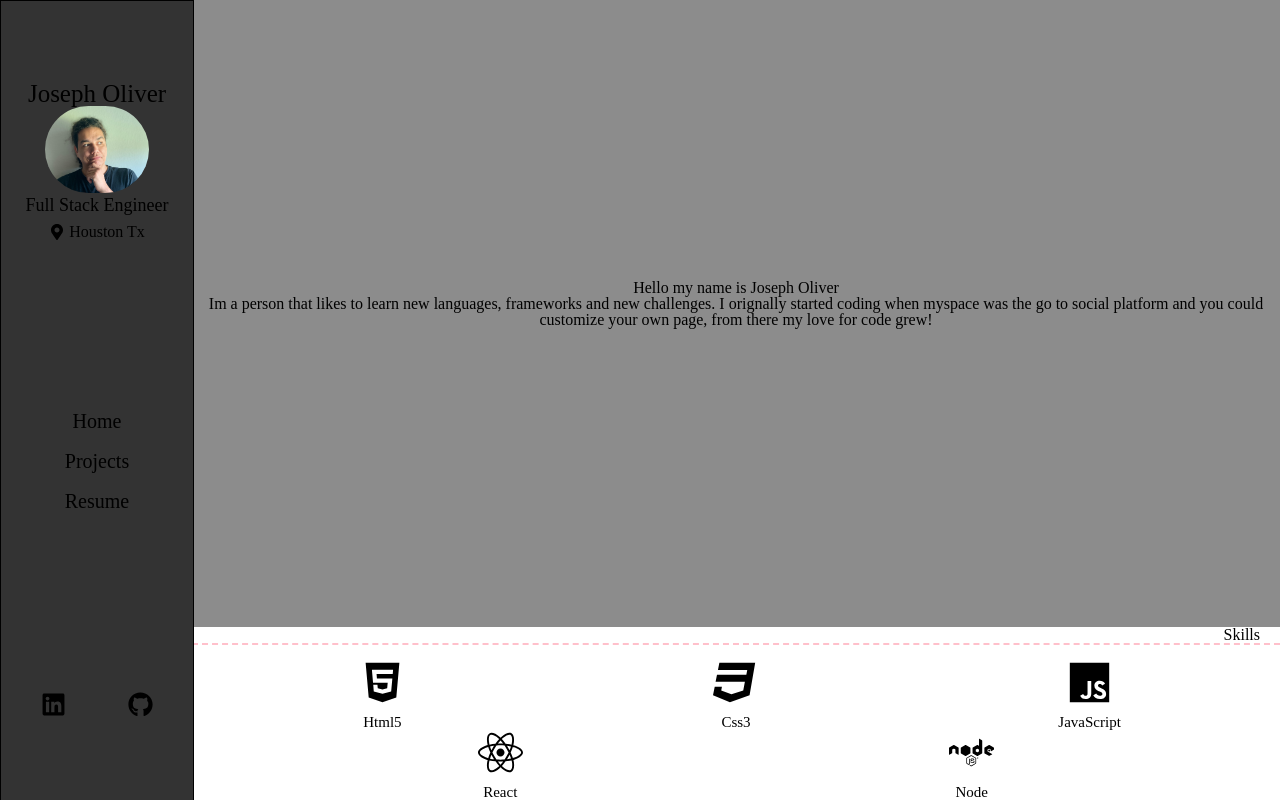
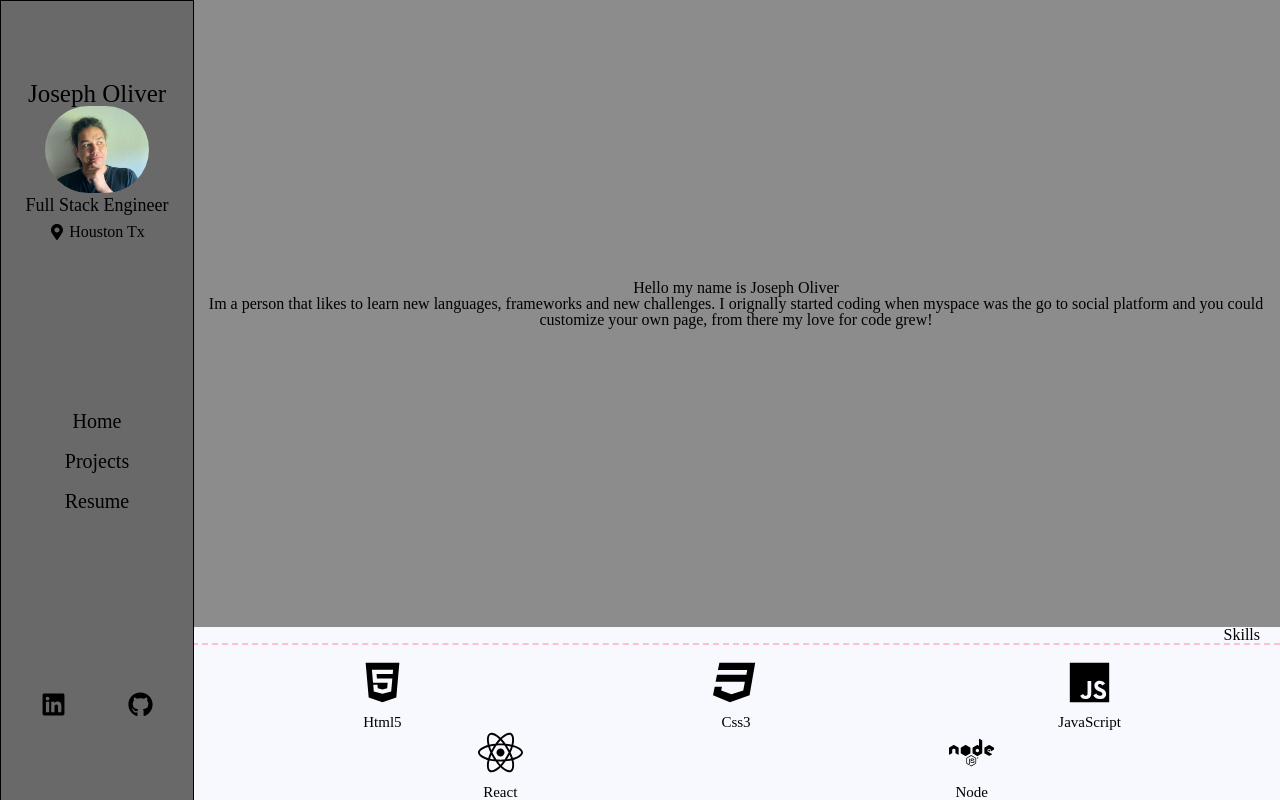
Before and after one commit to j0liver/mysite3, a React (Create React App) app: page / in a window 1280 px wide. Built offline with nearby package versions, Linux system fonts and the light colour scheme.

Commit message:
changed colors

```diff
--- a/src/components/ProjectsCard.css
+++ b/src/components/ProjectsCard.css
@@ -6,7 +6,7 @@
     justify-content: center;
     margin-top: 25px;
     border: 1px solid black;
-    border-radius: 25px;
+    border-radius: 15px;
     box-shadow: 5px 10px #888888;
     background-color: #cccccc;
 
@@ -49,5 +49,5 @@
 }
 
 .projectCard .projectButton button{
-    background-color: #6d6d64;
+    background-color: #f8f8ff;
 }
--- a/src/components/SideNav.css
+++ b/src/components/SideNav.css
@@ -9,7 +9,7 @@ nav{
     margin: auto 0;
     position: fixed;
     text-align: center;
-    background-color: #333333
+    background-color: #696969;
   }
     @media (max-width: 760px){
       nav{
--- a/src/components/SkillCard.css
+++ b/src/components/SkillCard.css
@@ -5,7 +5,8 @@
     flex-wrap: wrap;
     width: 100%;
     flex-wrap: wrap;
-    background-color: white;
+    background-color: #f8f8ff;
+    margin-top: 2em;
 }
 
 .skills h5{
```
